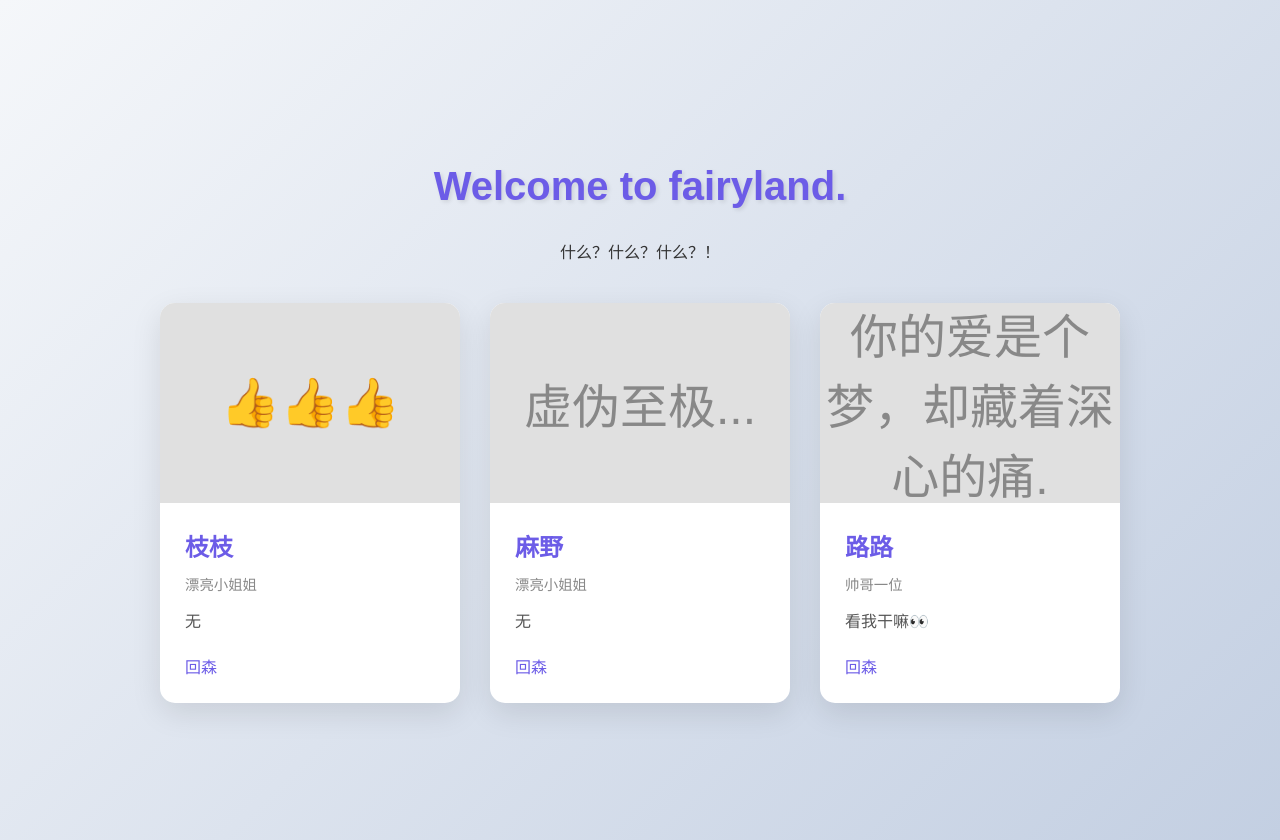
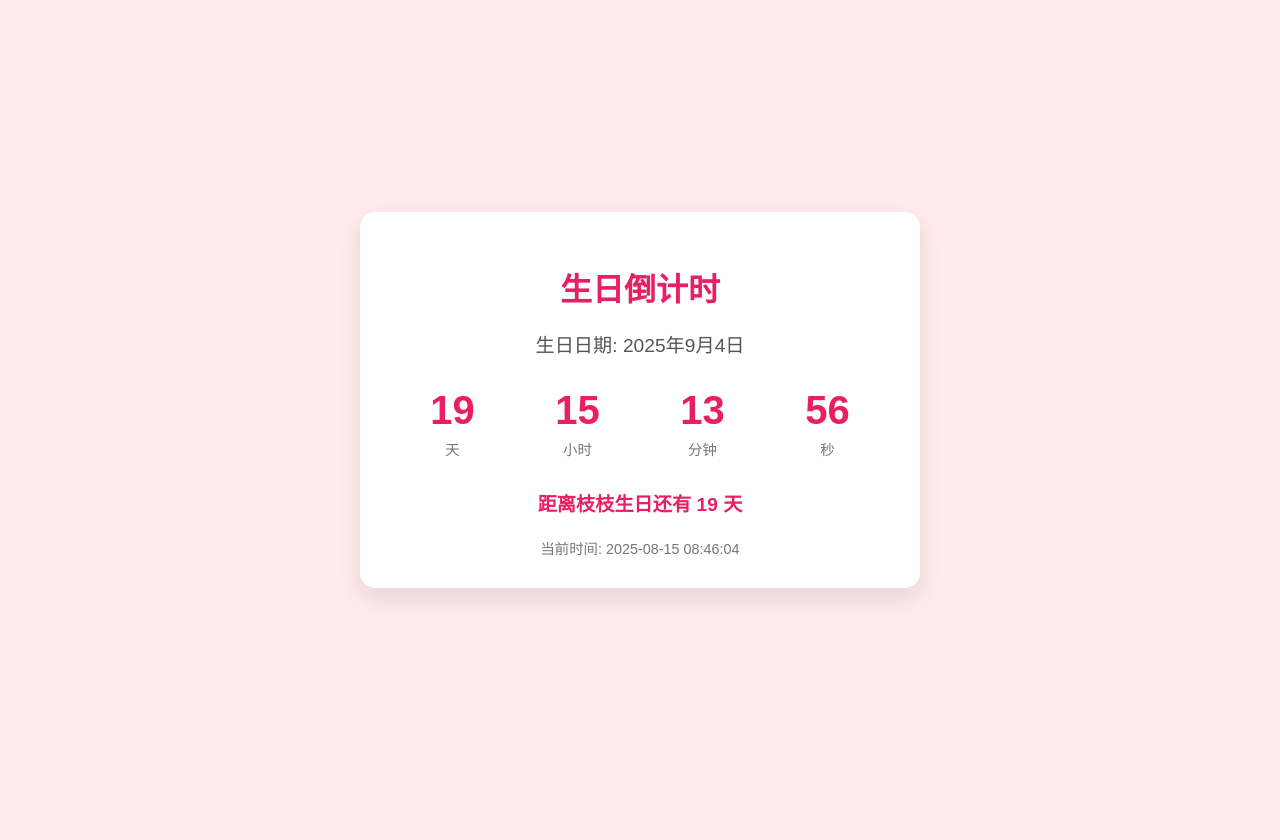
Before and after one commit to loveicu/loveicu, a plain HTML site: page index.html in a window 1280 px wide. After the commit the page ends 800 px from the top, so only its background shows below. Drawn offline with Linux system fonts and the light colour scheme.

Commit message:
Update index.html

```diff
--- a/index.html
+++ b/index.html
@@ -1,201 +1,192 @@
 <!DOCTYPE html>
 <html lang="zh-CN">
+
 <head>
     <meta charset="UTF-8">
     <meta name="viewport" content="width=device-width, initial-scale=1.0">
-    <title>你来这里干嘛？</title>
+    <title>生日倒计时</title>
     <style>
         body {
-            font-family: 'Microsoft YaHei', sans-serif;
-            background-color: #f8f9fa;
-            color: #333;
+            font-family: 'Arial', sans-serif;
+            background-color: #ffebee;
             display: flex;
+            justify-content: center;
+            align-items: center;
+            height: 100vh;
+            margin: 0;
             flex-direction: column;
-            align-items: center;
-            justify-content: center;
-            min-height: 100vh;
-            margin: 0;
-            padding: 20px;
-            background-image: linear-gradient(135deg, #f5f7fa 0%, #c3cfe2 100%);
         }
 
         .container {
+            background-color: white;
+            padding: 30px;
+            border-radius: 15px;
+            box-shadow: 0 10px 25px rgba(0, 0, 0, 0.1);
             text-align: center;
+            max-width: 500px;
             width: 90%;
-            max-width: 1200px;
         }
 
         h1 {
-            color: #6c5ce7;
-            margin-bottom: 30px;
-            font-size: 2.5em;
-            text-shadow: 2px 2px 4px rgba(0, 0, 0, 0.1);
+            color: #e91e63;
+            margin-bottom: 20px;
         }
 
-        .team-members {
-            display: flex;
-            justify-content: center;
-            flex-wrap: wrap;
-            gap: 30px;
-            margin-top: 40px;
+        .birthday-info {
+            font-size: 1.2rem;
+            margin-bottom: 20px;
+            color: #555;
         }
 
-        .member-card {
-            background-color: #fff;
-            border-radius: 15px;
-            width: 300px;
-            overflow: hidden;
-            box-shadow: 0 10px 30px rgba(0, 0, 0, 0.1);
-            transition: transform 0.3s ease, box-shadow 0.3s ease;
+        .countdown {
+            display: flex;
+            justify-content: space-around;
+            margin: 30px 0;
         }
 
-        .member-card:hover {
-            transform: translateY(-10px);
-            box-shadow: 0 15px 35px rgba(0, 0, 0, 0.15);
+        .countdown-item {
+            text-align: center;
         }
 
-        .avatar-container {
-            height: 200px;
-            overflow: hidden;
-            position: relative;
+        .countdown-number {
+            font-size: 2.5rem;
+            font-weight: bold;
+            color: #e91e63;
+            margin-bottom: 5px;
         }
 
-        .avatar {
-            width: 100%;
-            height: 100%;
-            object-fit: cover;
-            transition: transform 0.5s ease;
+        .countdown-label {
+            font-size: 0.9rem;
+            color: #777;
         }
 
-        .member-card:hover .avatar {
-            transform: scale(1.05);
-        }
-
-        .default-avatar {
-            width: 100%;
-            height: 100%;
-            background-color: #e0e0e0;
-            display: flex;
-            align-items: center;
-            justify-content: center;
-            color: #888;
-            font-size: 3em;
-        }
-
-        .member-info {
-            padding: 25px;
-            text-align: left;
-        }
-
-        .member-name {
-            font-size: 1.5em;
-            color: #6c5ce7;
-            margin-bottom: 10px;
+        .message {
+            font-size: 1.2rem;
+            margin-top: 20px;
+            color: #e91e63;
             font-weight: bold;
         }
 
-        .member-position {
-            color: #888;
-            margin-bottom: 15px;
-            font-size: 0.9em;
-        }
-
-        .member-bio {
-            line-height: 1.6;
-            color: #555;
-            margin-bottom: 20px;
-        }
-
-        .social-links {
-            display: flex;
-            gap: 15px;
-        }
-
-        .social-link {
-            color: #6c5ce7;
-            text-decoration: none;
-            transition: color 0.3s ease;
-        }
-
-        .social-link:hover {
-            color: #4a3dc0;
-        }
-
-        @media (max-width: 768px) {
-            .team-members {
-                flex-direction: column;
-                align-items: center;
-            }
-
-            .member-card {
-                width: 100%;
-                max-width: 350px;
-            }
+        .current-time {
+            margin-top: 20px;
+            font-size: 0.9rem;
+            color: #777;
         }
     </style>
 </head>
+
 <body>
     <div class="container">
-        <h1>Welcome to fairyland.</h1>
-        <p>什么？什么？什么？！</p>
+        <h1>生日倒计时</h1>
 
-        <div class="team-members">
+        <div class="birthday-info">
+            生日日期: <span id="birthday-date">2025年9月4日</span>
+        </div>
 
-            <!-- 成员枝枝 - 无头像 -->
-            <div class="member-card">
-                <div class="avatar-container">
-                    <div class="default-avatar">👍👍👍</div>
-                </div>
-                <div class="member-info">
-                    <div class="member-name">枝枝</div>
-                    <div class="member-position">漂亮小姐姐</div>
-                    <div class="member-bio">
-                        无
-                    </div>
-                    <div class="social-links">
-                        <a href="https://s.viviv.com/J6A9QkKJ" class="social-link">回森</a>
-                    </div>
-                </div>
+        <div class="countdown">
+            <div class="countdown-item">
+                <div class="countdown-number" id="days">--</div>
+                <div class="countdown-label">天</div>
             </div>
+            <div class="countdown-item">
+                <div class="countdown-number" id="hours">--</div>
+                <div class="countdown-label">小时</div>
+            </div>
+            <div class="countdown-item">
+                <div class="countdown-number" id="minutes">--</div>
+                <div class="countdown-label">分钟</div>
+            </div>
+            <div class="countdown-item">
+                <div class="countdown-number" id="seconds">--</div>
+                <div class="countdown-label">秒</div>
+            </div>
+        </div>
 
+        <div class="message" id="message"></div>
+        <div class="current-time" id="current-time"></div>
+    </div>
 
-            <!-- 成员麻野 - 无头像 -->
-            <div class="member-card">
-                <div class="avatar-container">
-                    <div class="default-avatar">虚伪至极...</div>
-                </div>
-                <div class="member-info">
-                    <div class="member-name">麻野</div>
-                    <div class="member-position">漂亮小姐姐</div>
-                    <div class="member-bio">
-                        无
-                    </div>
-                    <div class="social-links">
-                        <a href="https://s.viviv.com/G7JhdpMz" class="social-link">回森</a>
-                    </div>
-                </div>
-            </div>
+    <script>
+        // 预设的生日日期 (年, 月-1, 日)
+        // 注意: JavaScript中月份是从0开始的(0=1月, 11=12月)
+        const presetBirthday = new Date(2025, 8, 4); // 2025年1月1日
 
+        // 显示预设的生日日期
+        document.getElementById('birthday-date').textContent = formatDate(presetBirthday);
 
-            <!-- 成员路路 - 无头像 -->
-            <div class="member-card">
-                <div class="avatar-container">
-                    <div class="default-avatar">你的爱是个梦，却藏着深心的痛.</div>
-                </div>
-                <div class="member-info">
-                    <div class="member-name">路路</div>
-                    <div class="member-position">帅哥一位</div>
-                    <div class="member-bio">
-                        看我干嘛👀
-                    </div>
-                    <div class="social-links">
-                        <a href="https://s.viviv.com/JDK6YDYJ" class="social-link">回森</a>
-                    </div>
-                </div>
-            </div>
+        // 启动倒计时
+        startCountdown();
 
+        // 开始倒计时
+        function startCountdown() {
+            updateCountdown(); // 立即更新一次
+            setInterval(updateCountdown, 1000); // 每秒更新一次
+            updateCurrentTime(); // 更新当前时间
+            setInterval(updateCurrentTime, 1000); // 每秒更新当前时间
+        }
 
-        </div>
-    </div>
+        // 更新倒计时显示
+        function updateCountdown() {
+            const now = new Date();
+
+            // 设置生日年份为今年或明年
+            let nextBirthday = new Date(presetBirthday);
+            nextBirthday.setFullYear(now.getFullYear());
+
+            // 如果今年生日已经过了，设置为明年
+            if (nextBirthday < now) {
+                nextBirthday.setFullYear(now.getFullYear() + 1);
+            }
+
+            const diff = nextBirthday - now;
+
+            // 计算天、小时、分钟、秒
+            const days = Math.floor(diff / (1000 * 60 * 60 * 24));
+            const hours = Math.floor((diff % (1000 * 60 * 60 * 24)) / (1000 * 60 * 60));
+            const minutes = Math.floor((diff % (1000 * 60 * 60)) / (1000 * 60));
+            const seconds = Math.floor((diff % (1000 * 60)) / 1000);
+
+            // 更新显示
+            document.getElementById('days').textContent = days;
+            document.getElementById('hours').textContent = hours;
+            document.getElementById('minutes').textContent = minutes;
+            document.getElementById('seconds').textContent = seconds;
+
+            // 检查是否是生日当天
+            if (days === 0 && hours === 0 && minutes === 0 && seconds === 0) {
+                document.getElementById('message').textContent = "🎉 生日快乐！🎉";
+            } else if (days === 0) {
+                document.getElementById('message').textContent = "今天是你的生日！";
+            } else {
+                document.getElementById('message').textContent = `距离枝枝生日还有 ${days} 天`;
+            }
+        }
+
+        // 更新当前时间显示
+        function updateCurrentTime() {
+            const now = new Date();
+            document.getElementById('current-time').textContent = `当前时间: ${formatDateTime(now)}`;
+        }
+
+        // 格式化日期为 YYYY年MM月DD日
+        function formatDate(date) {
+            const year = date.getFullYear();
+            const month = date.getMonth() + 1;
+            const day = date.getDate();
+            return `${year}年${month}月${day}日`;
+        }
+
+        // 格式化日期时间为 YYYY-MM-DD HH:MM:SS
+        function formatDateTime(date) {
+            const year = date.getFullYear();
+            const month = String(date.getMonth() + 1).padStart(2, '0');
+            const day = String(date.getDate()).padStart(2, '0');
+            const hours = String(date.getHours()).padStart(2, '0');
+            const minutes = String(date.getMinutes()).padStart(2, '0');
+            const seconds = String(date.getSeconds()).padStart(2, '0');
+            return `${year}-${month}-${day} ${hours}:${minutes}:${seconds}`;
+        }
+    </script>
 </body>
+
 </html>
```
